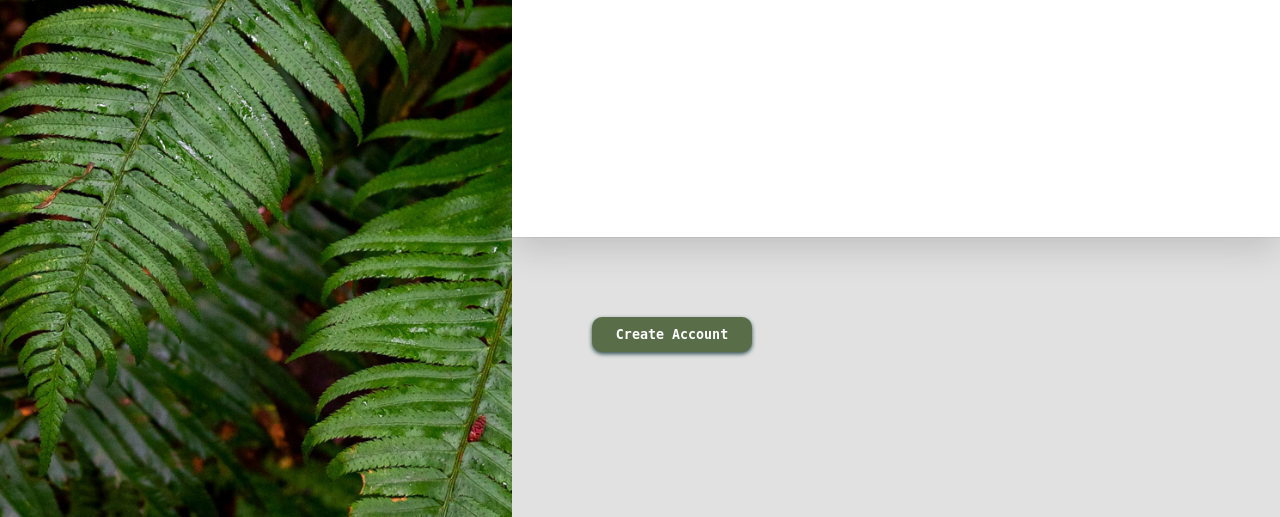
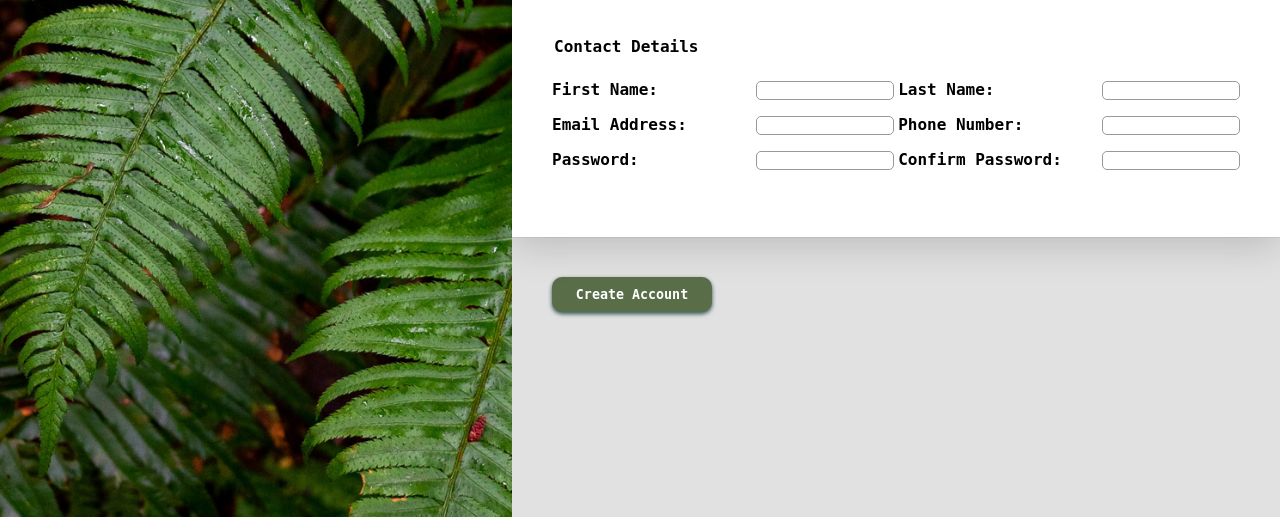
Before and after one commit to SteveNaan/sign-up-form, a plain HTML site: page index.html in a window 1280 px wide. Shown: the part 283-800 px from the top of the page. Drawn offline with Linux system fonts and the light colour scheme.

Commit message:
form added

```diff
--- a/index.html
+++ b/index.html
@@ -24,6 +24,27 @@
         <button id="button">Create Account</button>
     </div>
     <div class="signUp">
+        <form action="example.com/path" method="post">
+            <legend>Contact Details</legend>
+                <div class="formSection">
+                    <label for="first_name">First Name:</label>
+                    <input type="text" id="first-name">
+                    <label for="last-name">Last Name:</label>
+                    <input type="text" id="last-name">
+                </div>
+                <div class="formSection">
+                    <label for="email">Email Address:</label>
+                    <input type="email" id="email">
+                    <label for="number">Phone Number:</label>
+                    <input type="number" id="number">
+                </div>
+                <div class="formSection">
+                    <label for="passworc">Password:</label>
+                    <input type="password" id="password">
+                    <label for="password">Confirm Password:</label>
+                    <input type="password" id="password">
+                </div>
+          </form>
     </div>
     <script src="./app.js"></script>
 </body>
--- a/styles.css
+++ b/styles.css
@@ -89,7 +89,7 @@ button {
     border-radius: 10px;
     background-color: #596D48;
     width: 20vmin;
-    margin: 10vmin;
+    margin: 5vmin;
 	font-weight: bold;
 	padding: 10px;
     border: none;
@@ -111,3 +111,54 @@ button:active {
     margin-top: 20vmin;
     margin-bottom: 5vmin;
 }
+
+.formSection {
+    display: flex;
+    align-items: center;
+    justify-content: space-between;
+}
+
+.formSection label,
+.formSection input {
+    margin-bottom: 1em;
+}
+
+.formSection input {
+    width: 20%;
+}
+
+legend {
+    margin-bottom: 3vmin;
+}
+
+form {
+    margin: 5vmin 5vmin;
+    width: auto;
+    font-family: 'monospace', Courier;
+    font-weight: bold;
+  }
+
+  ul {
+    list-style: none;
+    padding: 0;
+    margin: 0;
+  }
+
+
+  label {
+    display: flex;
+    width: 200px;
+    text-align: right;
+  }
+
+  input,
+  textarea {
+    width: 100px;
+    box-sizing: border-box;
+    border-radius: 5px;
+    border: 1px solid #999;
+  }
+
+  input:focus {
+    border-color: #000;
+  }
```
